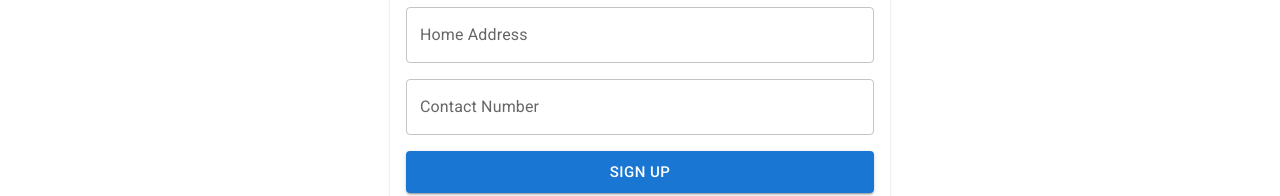
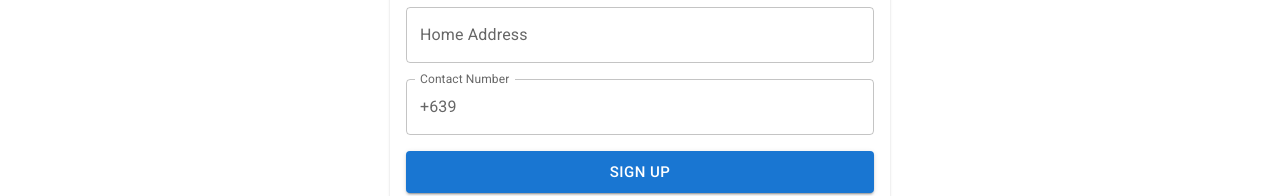
Before and after one commit to khaizter/motorcycle-ecommerce, a React (Create React App) app: page /signup in a window 1280 px wide. Shown: the part 481-677 px from the top of the page. Built offline with nearby package versions, Linux system fonts and the light colour scheme.

Commit message:
fixed +639 on contact number

```diff
--- a/src/common/custom-form-control/index.tsx
+++ b/src/common/custom-form-control/index.tsx
@@ -1,4 +1,5 @@
 import { FormControl, FormHelperText, IconButton, InputAdornment, InputLabel, OutlinedInput } from '@mui/material';
+
 import React, { useState } from 'react';
 
 import { FormikProps } from 'formik';
@@ -12,6 +13,7 @@ interface propType {
   type: string;
   multiline?: boolean;
   hideRevealPassword?: boolean;
+  startAdornment?: string;
 }
 
 const CustomFormControl: React.FC<propType> = props => {
@@ -34,6 +36,9 @@ const CustomFormControl: React.FC<propType> = props => {
         onBlur={props.formikProps.handleBlur}
         error={props.formikProps.touched[props.name] && Boolean(props.formikProps.errors[props.name])}
         multiline={props.multiline}
+        startAdornment={
+          props.startAdornment && <InputAdornment position='start'>{props.startAdornment}</InputAdornment>
+        }
         endAdornment={
           props.type === 'password' && !props.hideRevealPassword ? (
             <InputAdornment position='end'>
--- a/src/pages/account/contact-form/index.tsx
+++ b/src/pages/account/contact-form/index.tsx
@@ -28,7 +28,7 @@ interface PropType {
 const validationSchema = Yup.object({
   contactNumber: Yup.string()
     .required('Required')
-    .matches(/^(\+639)\d{9}$/, 'Must be a valid phone number ex. +639123456789')
+    .matches(/^\d{9}$/, 'Must be a valid phone number ex. +639123456789')
 });
 
 const ContactForm: React.FC<PropType> = props => {
@@ -46,7 +46,7 @@ const ContactForm: React.FC<PropType> = props => {
         setSubmitting(false);
         return;
       }
-      AuthApi.updateContactNumber(currentToken, values.contactNumber)
+      AuthApi.updateContactNumber(currentToken, `+639${values.contactNumber}`)
         .then(response => {
           setSubmitting(false);
           enqueueSnackbar(response.data.message || 'Contact number updated', { variant: 'success' });
@@ -65,7 +65,13 @@ const ContactForm: React.FC<PropType> = props => {
       <form onSubmit={formik.handleSubmit}>
         <DialogContent>
           <Stack spacing={2} sx={{ minWidth: { xs: '0', sm: '260px' } }}>
-            <CustomFormControl formikProps={formik} name='contactNumber' label='Contact Number' type='text' />
+            <CustomFormControl
+              formikProps={formik}
+              name='contactNumber'
+              label='Contact Number'
+              type='text'
+              startAdornment='+639'
+            />
           </Stack>
         </DialogContent>
         <DialogActions>
--- a/src/pages/signup/signup-form/index.tsx
+++ b/src/pages/signup/signup-form/index.tsx
@@ -40,7 +40,7 @@ const validationSchema = Yup.object({
   homeAddress: Yup.string().required('Required').min(4, 'Minimum of 4 characters'),
   contactNumber: Yup.string()
     .required('Required')
-    .matches(/^(\+639)\d{9}$/, 'Must be a valid phone number ex. +639123456789')
+    .matches(/^\d{9}$/, 'Must be a valid phone number ex. +639123456789')
 });
 
 const SignUpForm = () => {
@@ -58,7 +58,7 @@ const SignUpForm = () => {
     },
     validationSchema: validationSchema,
     onSubmit: (values, { setSubmitting }) => {
-      AuthApi.signup(values.email, values.password, values.name, values.homeAddress, values.contactNumber)
+      AuthApi.signup(values.email, values.password, values.name, values.homeAddress, `+639${values.contactNumber}`)
         .then(response => {
           const { userId, token, userName, type } = response.data;
           setSubmitting(false);
@@ -87,7 +87,13 @@ const SignUpForm = () => {
           hideRevealPassword
         />
         <CustomFormControl formikProps={formik} name='homeAddress' label='Home Address' type='text' multiline />
-        <CustomFormControl formikProps={formik} name='contactNumber' label='Contact Number' type='text' />
+        <CustomFormControl
+          formikProps={formik}
+          name='contactNumber'
+          label='Contact Number'
+          type='text'
+          startAdornment='+639'
+        />
         <LoadingButton type='submit' variant='contained' size='large' loading={formik.isSubmitting}>
           Sign Up
         </LoadingButton>
```
